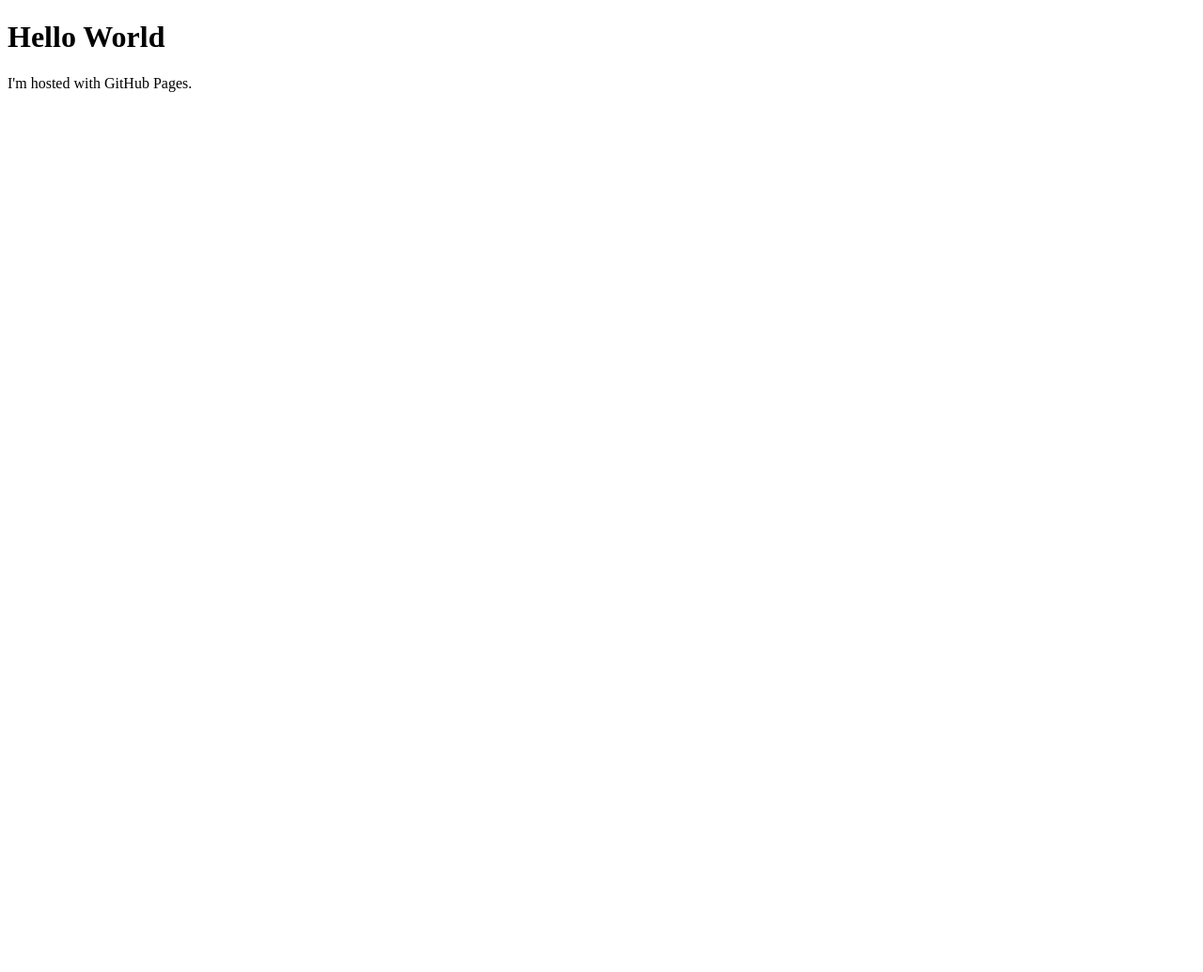
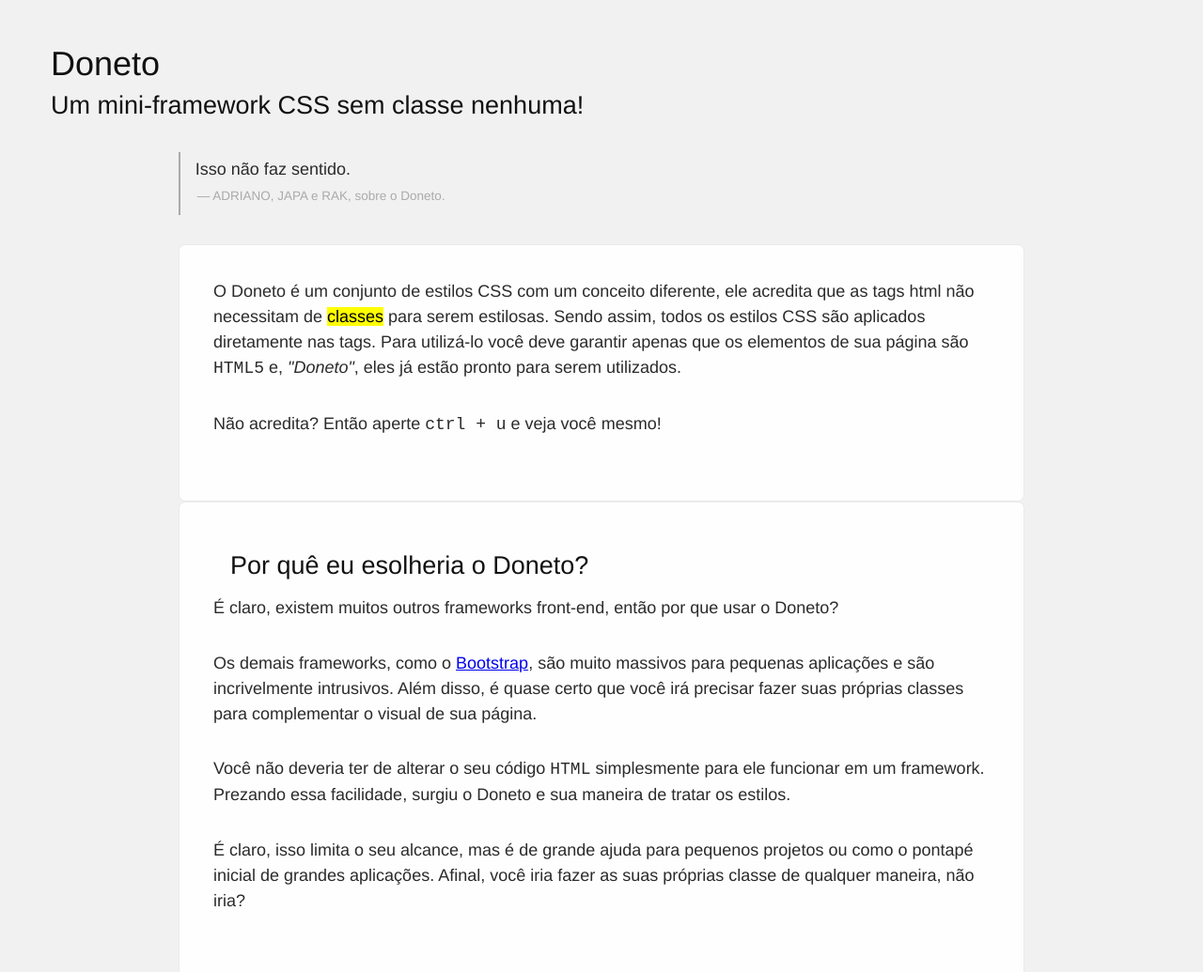
Before and after one commit to Samukeras/Samukeras.github.io, a plain HTML site: page doneto/index.html in a window 1280 px wide. Shown: the top 1035 px of the page at 94% size. Before the commit the page ends 800 px from the top, so only its background shows below. Drawn offline with Linux system fonts and the light colour scheme.

Commit message:
Create the Doneto Project page

```diff
--- a/doneto/doneto.css
+++ b/doneto/doneto.css
@@ -1,4 +1,4 @@
-h1,
+html, h1,
 h2,
 h3,
 h4,
@@ -10,7 +10,7 @@ h6 {
   font-variant: normal;
 }
 
-h1,
+html, h1,
 h2,
 h3,
 h4,
@@ -20,46 +20,30 @@ h6 {
   line-height: 27px;
 }
 
-h1,
-h2,
-h3,
-h4,
-h5,
-h6 {
-  color: #111111;
-  margin: 18px;
+* {
+  border: 0;
+  border-collapse: separate;
+  border-spacing: 0;
+  box-sizing: border-box;
+  margin: 0;
+  outline: 0;
+  padding: 0;
+  text-align: left;
+  vertical-align: baseline;
 }
 
-h1 {
-  font-size: 36px;
-  font-weight: 500;
+html {
+  height: 100%;
+  width: 100%;
 }
 
-h2 {
-  font-size: 27px;
-  font-weight: 400;
+body {
+  background: #f1f1f1;
+  color: #2b2b2b;
+  padding: 36px;
 }
 
-h3 {
-  font-size: 22.5px;
-  font-weight: 300;
-}
-
-h4 {
-  font-size: 19.8px;
-  font-weight: 200;
-}
-
-h5 {
-  font-weight: 200;
-}
-
-h6 {
-  color: #AAAAAA;
-  font-weight: 100;
-}
-
-h1,
+html, h1,
 h2,
 h3,
 h4,
@@ -71,7 +55,7 @@ h6 {
   font-variant: normal;
 }
 
-h1,
+html, h1,
 h2,
 h3,
 h4,
@@ -132,3 +116,127 @@ dd + dt {
   border-top: 1.08px solid #AAAAAA;
   padding-top: 9px;
 }
+
+html, h1,
+h2,
+h3,
+h4,
+h5,
+h6 {
+  font-size: 18px;
+  font-style: normal;
+  font-weight: normal;
+  font-variant: normal;
+}
+
+html, h1,
+h2,
+h3,
+h4,
+h5,
+h6 {
+  font-family: "Motiva Sans Regular", "Helvetica Neue", "PT Sans Pro", Audrey, Helvetica, sans-serif;
+  line-height: 27px;
+}
+
+p,
+blockquote {
+  margin-bottom: 31.5px;
+}
+
+section {
+  margin-left: auto;
+  margin-right: auto;
+  max-width: 100%;
+  width: 900px;
+}
+
+article {
+  background: #fefefe;
+  border: 1.8px solid #eaeaea;
+  border-radius: 7.2px;
+  padding: 36px;
+}
+
+header {
+  margin-bottom: 36px;
+}
+
+footer {
+  margin-top: 36px;
+}
+
+nav {
+  text-align: center;
+}
+
+blockquote {
+  border-left: 2.16px solid #AAAAAA;
+  padding: 4.5px 18px 4.5px 15.84px;
+}
+blockquote footer {
+  color: #AAAAAA;
+  font-size: 13.5px;
+  margin: 1.8px;
+}
+
+html, h1,
+h2,
+h3,
+h4,
+h5,
+h6 {
+  font-size: 18px;
+  font-style: normal;
+  font-weight: normal;
+  font-variant: normal;
+}
+
+html, h1,
+h2,
+h3,
+h4,
+h5,
+h6 {
+  font-family: "Motiva Sans Regular", "Helvetica Neue", "PT Sans Pro", Audrey, Helvetica, sans-serif;
+  line-height: 27px;
+}
+
+h1,
+h2,
+h3,
+h4,
+h5,
+h6 {
+  color: #111111;
+  margin: 18px;
+}
+
+h1 {
+  font-size: 36px;
+  font-weight: 500;
+}
+
+h2 {
+  font-size: 27px;
+  font-weight: 400;
+}
+
+h3 {
+  font-size: 22.5px;
+  font-weight: 300;
+}
+
+h4 {
+  font-size: 19.8px;
+  font-weight: 200;
+}
+
+h5 {
+  font-weight: 200;
+}
+
+h6 {
+  color: #b1b1b1;
+  font-weight: 100;
+}
--- a/doneto/index.html
+++ b/doneto/index.html
@@ -1,7 +1,84 @@
 <!DOCTYPE html>
 <html>
-	<body>
-		<h1>Hello World</h1>
-		<p>I'm hosted with GitHub Pages.</p>
-	</body>
+    <head>
+        <meta charset="UTF-8"/>
+        <meta name="viewport" content="width=device-width, initial-scale=1.0">
+        <link rel="stylesheet" type="text/css" href="doneto.css"/>
+        <title>Doneto</title>
+    </head>
+    <body>
+        <header>
+            <h1>Doneto</h1>
+            <h2>Um mini-framework CSS sem classe nenhuma!</h2>
+        </header>
+        <section>
+            <blockquote>
+                Isso não faz sentido.
+                <footer>&mdash; ADRIANO, JAPA e RAK, sobre o Doneto.</footer>
+            </blockquote>
+        </section>
+        <section>
+            <article>
+                <p>
+                    O Doneto é um conjunto de estilos CSS com um conceito diferente, ele acredita
+                    que as tags html não necessitam de <mark>classes</mark> para serem estilosas.
+                    Sendo assim, todos os estilos CSS são aplicados diretamente nas tags. Para
+                    utilizá-lo você deve garantir apenas que os elementos de sua página são
+                    <code>HTML5</code> e, <em>"Doneto"</em>, eles já estão pronto para serem utilizados.
+                </p>
+                <p>
+                    Não acredita? Então aperte <kbd>ctrl + u</kbd> e veja você mesmo!
+                </p>
+            </article>
+        </section>
+        <section>
+            <article>
+                <h2>Por quê eu esolheria o Doneto?</h2>
+                <p>
+                    É claro, existem muitos outros frameworks front-end, então por que usar o
+                    Doneto?
+                </p>
+                <p>
+                    Os demais frameworks, como o <a href="http://getbootstrap.com/">Bootstrap</a>,
+                    são muito massivos para pequenas aplicações e são incrivelmente intrusivos.
+                    Além disso, é quase certo que você irá precisar fazer suas próprias classes
+                    para complementar o visual de sua página.
+                </p>
+                <p>
+                    Você não deveria ter de alterar o seu código <code>HTML</code> simplesmente para
+                    ele funcionar em um framework. Prezando essa facilidade, surgiu o Doneto e sua
+                    maneira de tratar os estilos.
+                </p>
+                <p>
+                    É claro, isso limita o seu alcance, mas é de grande ajuda para pequenos projetos
+                    ou como o pontapé inicial de grandes aplicações. Afinal, você iria fazer as suas
+                    próprias classe de qualquer maneira, não iria?
+                </p>
+            </article>
+        </section>
+        <section>
+            <article>
+                <h2>Como utilizar o Doneto?</h2>
+                <p>
+                    Para utilizar o Doneto tudo o que você precisa fazer é usar o seu arquivo de
+                    css, o seu cabeçalho deve ficar parecido com isso:
+                </p>
+                <pre>&lt;!DOCTYPE html&gt;
+&lt;html&gt;
+&nbsp;&nbsp;&nbsp;&nbsp;&lt;head&gt;
+&nbsp;&nbsp;&nbsp;&nbsp;&nbsp;&nbsp;&nbsp;&nbsp;&lt;link rel="stylesheet" href="https://samukeras.github.io/doneto/doneto.min.css"/&gt;
+&nbsp;&nbsp;&nbsp;&nbsp;&lt;/head&gt;
+&lt;/html&gt;</pre>
+            </article>
+        </section>
+        <section>
+            <article>
+                <h2>Download</h2>
+                <ul>
+                    <li><a href="https://samukeras.github.io/doneto/doneto.css">doneto.css</a></li>
+                    <li><a href="https://samukeras.github.io/doneto/doneto.min.css">doneto.min.css</a></li>
+                </ul>
+            </article>
+        </section>
+    </body>
 </html>
```
Also changed, not shown: doneto/doneto.min.css.
